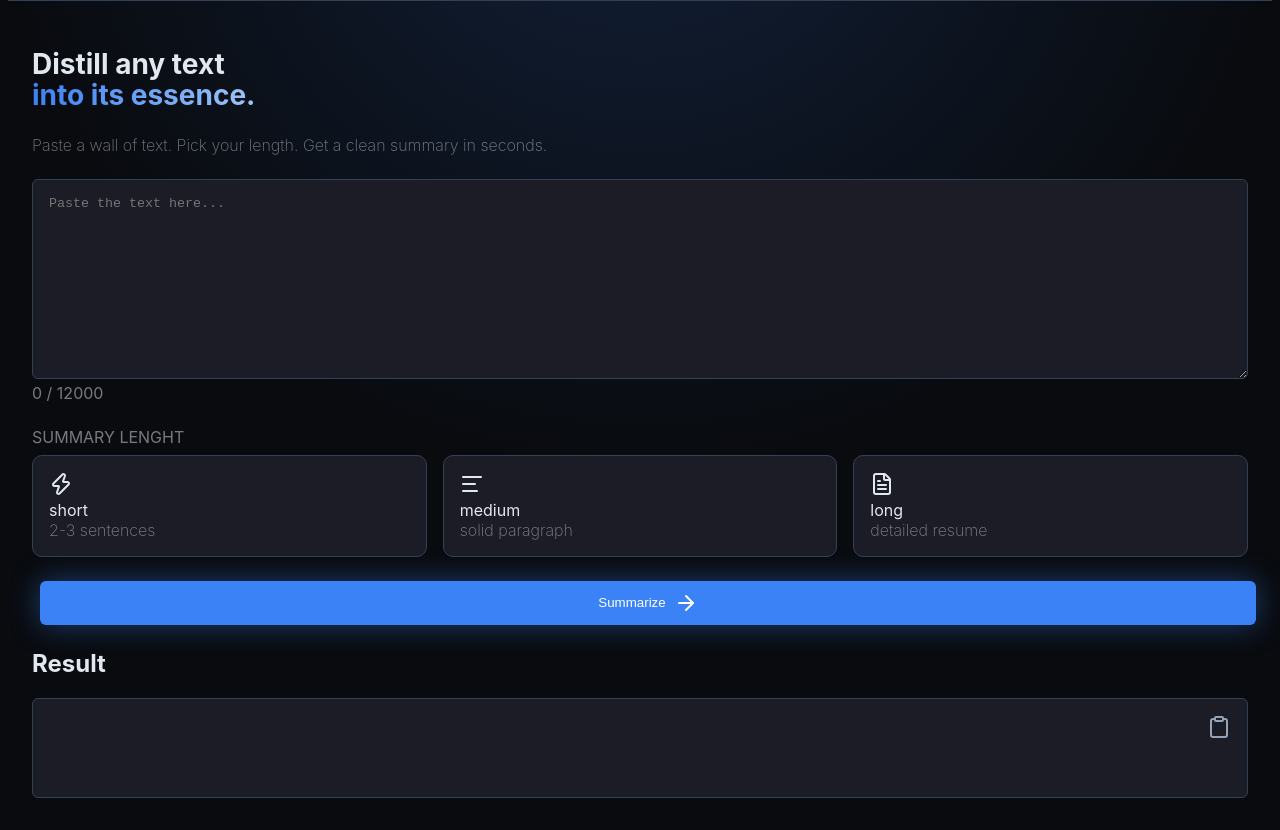
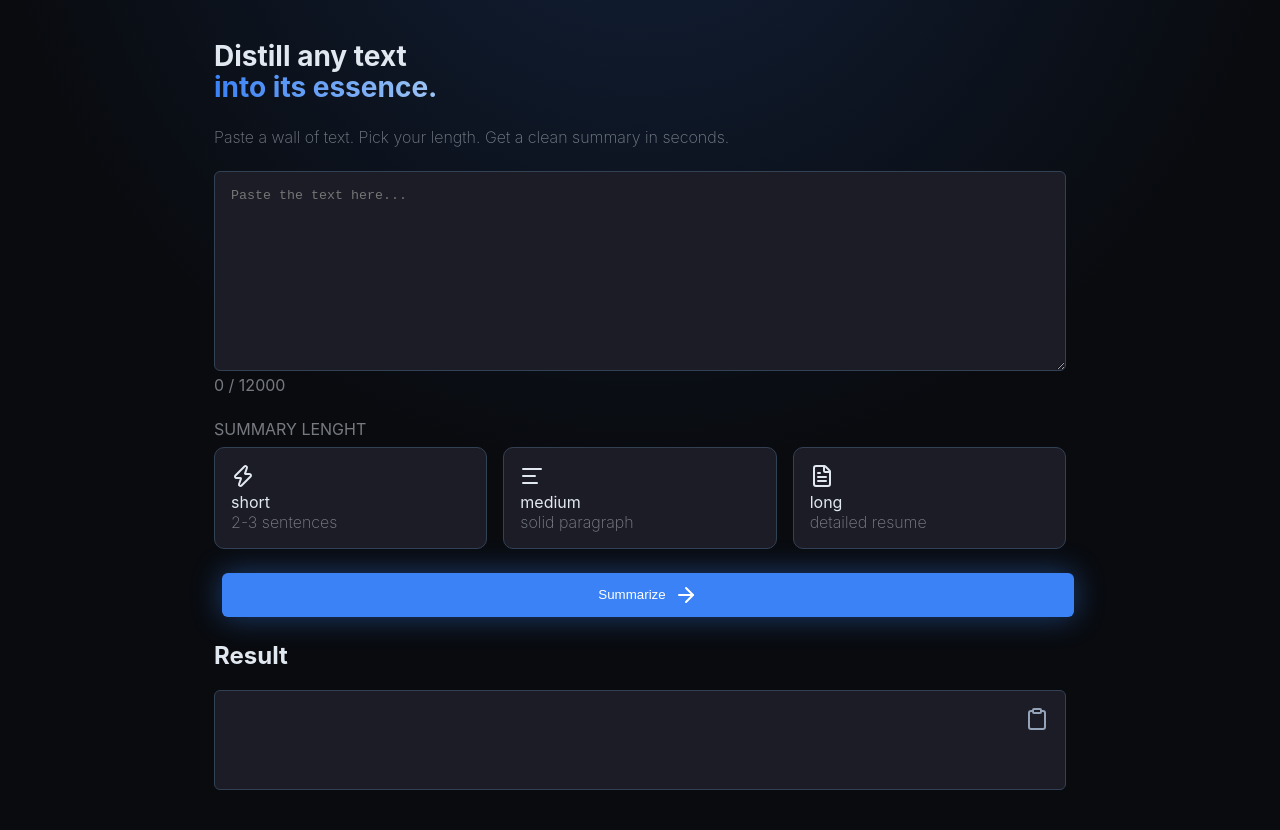
Before and after one commit to nuxpe/Nuxsum, a website: page index.html in a window 1280 px wide. Shown: the part 80-910 px from the top of the page. Drawn offline with nearby package versions, Linux system fonts and the light colour scheme.

Commit message:
missing css class

```diff
--- a/index.css
+++ b/index.css
@@ -210,6 +210,11 @@ body {
 .align-center{
   align-items: center;
 }
+
+.container-main {
+  max-width: 900px;
+  margin: 0 auto;
+}
 /* ROOT CONTAINER */
 .main-root {
   padding: var(--space-base);
--- a/index.html
+++ b/index.html
@@ -9,7 +9,7 @@
   <script src="https://unpkg.com/lucide@latest"></script>
 </head>
 
-<body>
+<body class="container-main">
   <div id="toast" class="toast"></div>
   <header class="app-header  padding-base margin-bottom-l">
     <div class="header-inner">
```
